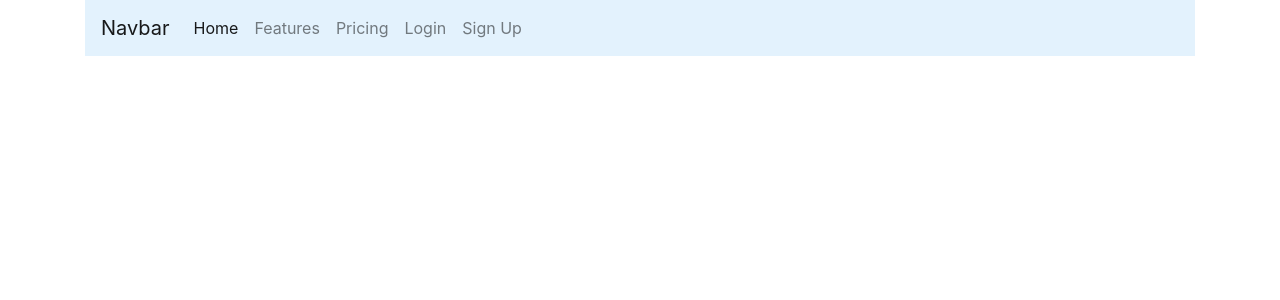
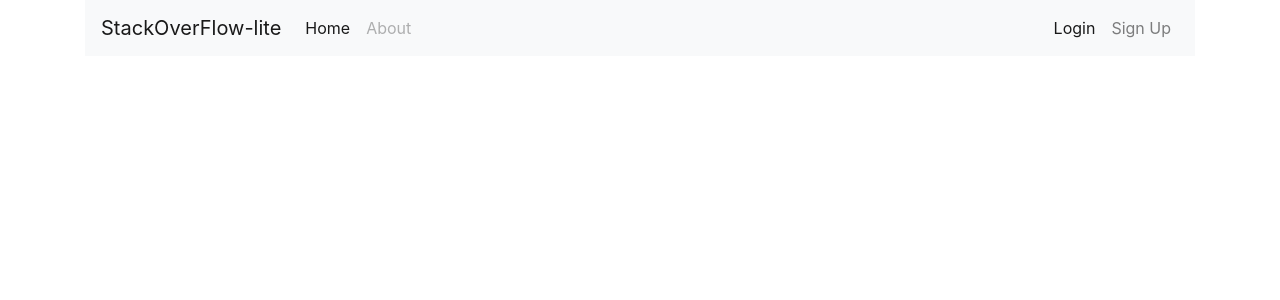
Before and after one commit to SimonOkello/StackOverflow-lite, a Flask app: page / in a window 1280 px wide. Shown: the top 300 px of the page. Run offline with Flask 2, Linux system fonts and the light colour scheme; some libraries are stand-ins or nearby versions.

Commit message:
More changes

```diff
--- a/stack/routes.py
+++ b/stack/routes.py
@@ -3,9 +3,17 @@ from stack import app
 #from stack.forms import RegistrationForm, LoginForm
 
 @app.route("/")
-def index():
+def home():
     return render_template("index.html")
 
 @app.route("/login")
 def login():
     return render_template("login.html")
+
+@app.route("/about")
+def about():
+    return render_template("about.html")
+
+@app.route("/register")
+def register():
+    return render_template("register.html")
--- a/stack/templates/layout.html
+++ b/stack/templates/layout.html
@@ -12,23 +12,29 @@
 
   <header>
     <div class="container">
-      <nav class="navbar navbar-expand-lg navbar-light" style="background-color: #e3f2fd;">
-        <a class="navbar-brand" href="#">Navbar</a>
-        <button class="navbar-toggler" type="button" data-toggle="collapse" data-target="#navbarNavAltMarkup"
-          aria-controls="navbarNavAltMarkup" aria-expanded="false" aria-label="Toggle navigation">
+      <nav class="navbar navbar-expand-lg navbar-light bg-light">
+        <a class="navbar-brand" href="{{url_for('home')}}">StackOverFlow-lite</a>
+        <button class="navbar-toggler" type="button" data-toggle="collapse" data-target="#navbarSupportedContent" aria-controls="navbarSupportedContent" aria-expanded="false" aria-label="Toggle navigation">
           <span class="navbar-toggler-icon"></span>
         </button>
-        <div class="collapse navbar-collapse" id="navbarNavAltMarkup">
-          <div class="navbar-nav">
-            <a class="nav-item nav-link active" href="#">Home <span class="sr-only">(current)</span></a>
-            <a class="nav-item nav-link" href="#">Features</a>
-            <a class="nav-item nav-link" href="#">Pricing</a>
-            <div class="navbar-nav ml-auto">
-                <a class="nav-item nav-link" href="#">Login</a>
-                <a class="nav-item nav-link" href="#">Sign Up</a>
-            </div>
 
-          </div>
+        <div class="collapse navbar-collapse" id="navbarSupportedContent">
+          <ul class="navbar-nav mr-auto">
+            <li class="nav-item active">
+              <a class="nav-link" href="{{url_for('home')}}">Home</a>
+            </li>
+            <li class="nav-item">
+              <a class="nav-link disabled" href="{{url_for('about')}}">About</a>
+            </li>
+          </ul>
+          <ul class="navbar-nav ml-auto">
+                <li class="nav-item active">
+                  <a class="nav-link" href="{{url_for('login')}}">Login</a>
+                </li>
+                <li class="nav-item">
+                  <a class="nav-link" href="{{url_for('register')}}">Sign Up</a>
+                </li>
+                </ul>
         </div>
       </nav>
     </div>
```
Also changed, not shown: stack/templates/about.html (added).
